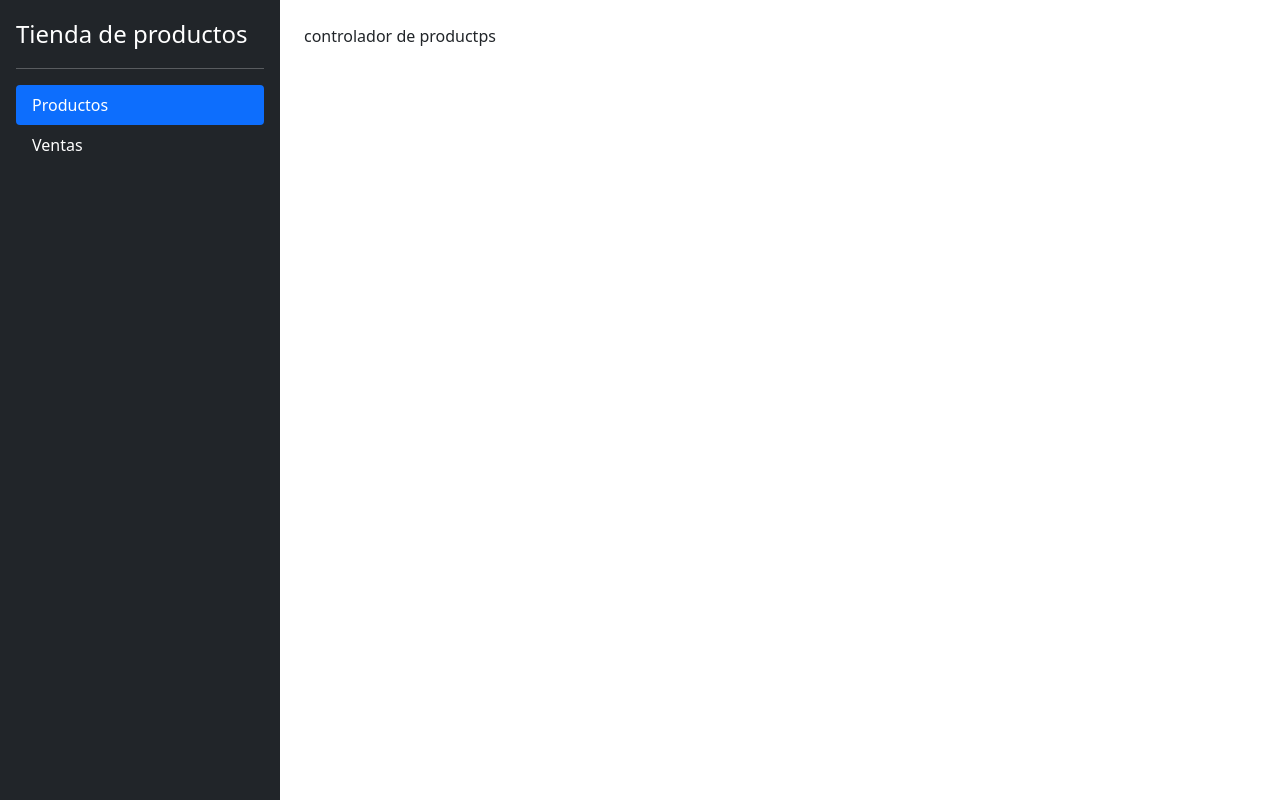
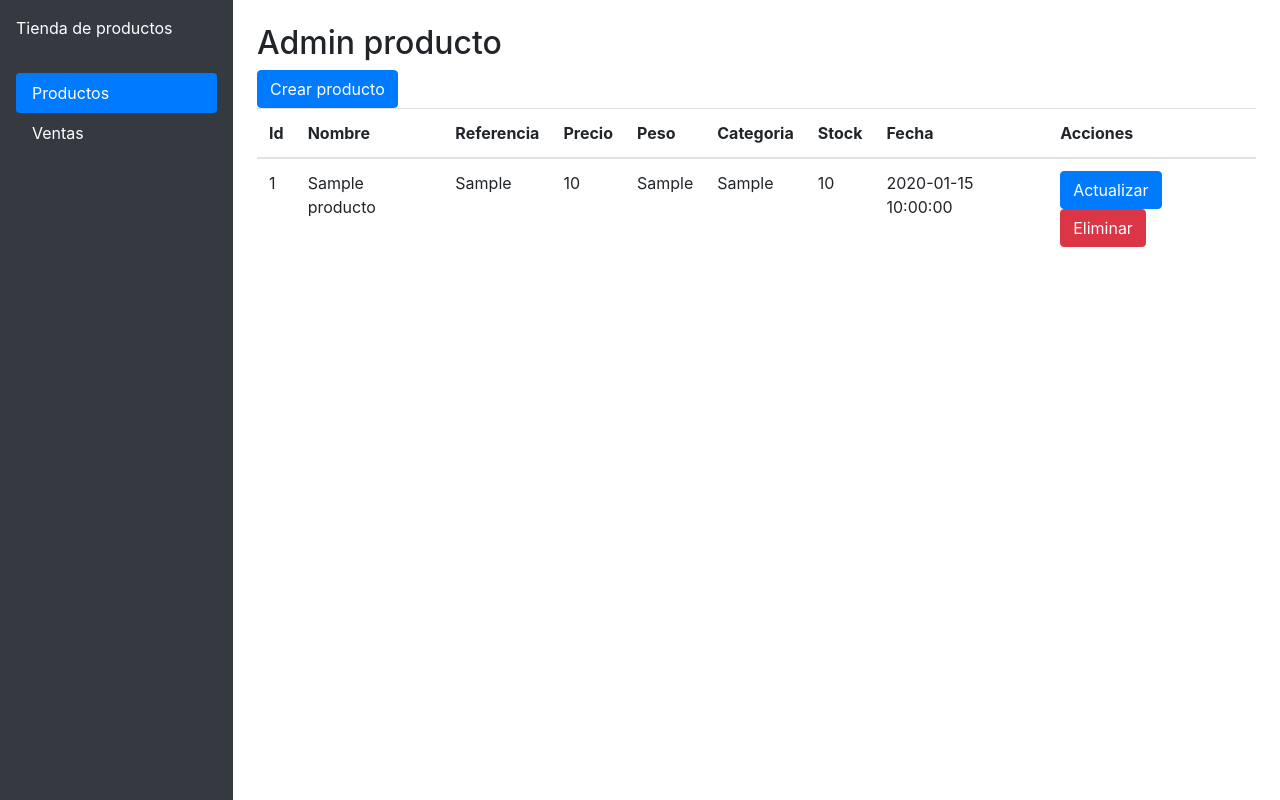
Before and after one commit to jhonnyrave/proyecto-inventario, a PHP site: page /inventarios/ in a window 1280 px wide. Run offline with PHP 8.4, Linux system fonts and the light colour scheme; tables that the repository leaves empty or names only in its code hold one stand-in row (values such as "Sample post"); some libraries are stand-ins or nearby versions.

Commit message:
Modificacion de productos

```diff
--- a/controlador/ProductosControlador.php
+++ b/controlador/ProductosControlador.php
@@ -4,7 +4,9 @@ require_once "modelo/producto.php";
 class productosControlador
 {
     public function index(){
-        echo "controlador de productps";
+        $producto = new Producto();
+        $productos = $producto->listar();
+        require_once 'vistas/producto/gestion.php';
     }
 
     public function registro(){
@@ -12,7 +14,12 @@ class productosControlador
     }
 
     public function guardar(){
-       if(isset($_POST)){
+        $post = (isset($_POST['nombre']) && !empty($_POST['nombre'])) &&
+        (isset($_POST['referencia']) && !empty($_POST['referencia'])) &&
+        (isset($_POST['precio']) && !empty($_POST['precio'])) &&
+        (isset($_POST['peso']) && !empty($_POST['peso']));
+
+        if($post){
             $producto = new Producto();
             $producto->nombre = trim($_POST['nombre']);
             $producto->referencia = trim($_POST['referencia']);
@@ -24,18 +31,67 @@ class productosControlador
 
             $result = $producto->guardar();
             if($result){
-            $_SESSION['register'] = "completado";
                 echo "registro completado";
             }else{
-            $_SESSION['register'] = "fallido";
+                echo "Ha ocurrido un error";
             }
+            header("Location:" .base_url.'productos/index');
+        }else {
+        // Si en cambio, es false (falso), entonces volverá al formulario desde
+        // donde se envió la petición:
         header("Location:" .base_url.'productos/registro');
+        echo "registros vacios";
         }
     }
 
-    public function listar(){
+    public function eliminar(){
+        if(isset($_GET['id'])) {
+            $id=$_GET['id'];
             $producto = new Producto();
-        $productos = $producto->listar();
-        require_once 'vistas/producto/gestion.php';
+            $eliminar=$producto->eliminar($id);
+            if($eliminar){
+                $_SESSION['eliminar']="completado";
+            }else{
+                $_SESSION['eliminar']="error";
+            }
+        }else{
+            $_SESSION['eliminar']="error";
+        }
+        header("Location:".base_url);
+    }
+
+    public function actualizar(){
+        $id=$_GET['id'];
+        $producto = new Producto();
+        $productos = $producto->listar_id($id);
+        $actual = true;
+        require_once 'vistas/producto/registro.php';
+    }
+    public function modificar(){
+        $id=$_GET['id'];
+        $post = (isset($_POST['nombre']) && !empty($_POST['nombre'])) &&
+        (isset($_POST['referencia']) && !empty($_POST['referencia'])) &&
+        (isset($_POST['precio']) && !empty($_POST['precio'])) &&
+        (isset($_POST['peso']) && !empty($_POST['peso']));
+
+        if($post){
+            $producto = new Producto();
+            $producto->id = $id;
+            $producto->nombre = trim($_POST['nombre']);
+            $producto->referencia = trim($_POST['referencia']);
+            $producto->precio = intval($_POST['precio']);
+            $producto->peso = $_POST['peso'];
+            $producto->categoria = $_POST['categoria'];
+            $producto->stock = $_POST['stock'];
+            $producto->fecha = $_POST['fecha'];
+
+            $modificar = $producto->actualizar();
+            if($modificar){
+                $_SESSION['modificar']="completado";
+            }else{
+                $_SESSION['modificar']="error";
             }
         }
+        header("Location:".base_url);
+    }
+}
--- a/index_maquetacion.php
+++ b/index_maquetacion.php
@@ -6,7 +6,7 @@
         <meta name="viewport" content="width=device-width, initial-scale=1.0">
         <title>Inventarios</title>
         <link rel="stylesheet" href="assets/css/styles.css"/>
-        <link href="https://cdn.jsdelivr.net/npm/bootstrap@5.0.2/dist/css/bootstrap.min.css" rel="stylesheet" integrity="sha384-EVSTQN3/azprG1Anm3QDgpJLIm9Nao0Yz1ztcQTwFspd3yD65VohhpuuCOmLASjC" crossorigin="anonymous">
+        <link rel="stylesheet" href="https://cdn.jsdelivr.net/npm/bootstrap@4.6.2/dist/css/bootstrap.min.css" integrity="sha384-xOolHFLEh07PJGoPkLv1IbcEPTNtaed2xpHsD9ESMhqIYd0nLMwNLD69Npy4HI+N" crossorigin="anonymous">
     </head>
     <body>
         <main class="d-flex">
@@ -36,8 +36,8 @@
                     </div>
                 </div>
             </div>
-            <script src="https://cdn.jsdelivr.net/npm/@popperjs/core@2.9.2/dist/umd/popper.min.js" integrity="sha384-IQsoLXl5PILFhosVNubq5LC7Qb9DXgDA9i+tQ8Zj3iwWAwPtgFTxbJ8NT4GN1R8p" crossorigin="anonymous"></script>
-            <script src="https://cdn.jsdelivr.net/npm/bootstrap@5.0.2/dist/js/bootstrap.min.js" integrity="sha384-cVKIPhGWiC2Al4u+LWgxfKTRIcfu0JTxR+EQDz/bgldoEyl4H0zUF0QKbrJ0EcQF" crossorigin="anonymous"></script>
+            <script src="https://cdn.jsdelivr.net/npm/jquery@3.5.1/dist/jquery.slim.min.js" integrity="sha384-DfXdz2htPH0lsSSs5nCTpuj/zy4C+OGpamoFVy38MVBnE+IbbVYUew+OrCXaRkfj" crossorigin="anonymous"></script>
+            <script src="https://cdn.jsdelivr.net/npm/bootstrap@4.6.2/dist/js/bootstrap.bundle.min.js" integrity="sha384-Fy6S3B9q64WdZWQUiU+q4/2Lc9npb8tCaSX9FK7E8HnRr0Jz8D6OP9dO5Vg3Q9ct" crossorigin="anonymous"></script>
         </main>
     </body>
 </html>
--- a/modelo/producto.php
+++ b/modelo/producto.php
@@ -2,6 +2,7 @@
 
 class Producto
 {
+    public $id;
     public $nombre;
     public $referencia;
     public $precio;
@@ -12,24 +13,56 @@ class Producto
     private $db;
 
     public function __construct(){
-        $this->db = Database::conectar();
+        $this->db=Database::conectar();
     }
 
     public function guardar(){
-        $sql = "INSERT INTO productos VALUES ('','$this->nombre','$this->referencia',
+        $sql="INSERT INTO productos VALUES ('','$this->nombre','$this->referencia',
         $this->precio,$this->peso,'$this->categoria',$this->stock,'$this->fecha')";
-        $save = $this->db->query($sql);
+        $ejecuta_query=$this->db->query($sql);
 
-        $result = false;
-        if($save){
-            $result = true;
+        $resultado=false;
+        if($ejecuta_query){
+            $resultado=true;
         }
-        return $result;
+        return $resultado;
     }
 
     public function listar(){
-        $sql = "SELECT * FROM productos order by id";
-        $productos = $this->db->query($sql);
-        return $productos;
+        $sql="SELECT * FROM productos order by id";
+        $ejecuta_query=$this->db->query($sql);
+        return $ejecuta_query;
+    }
+
+    public function listar_id($id){
+        $sql="SELECT * FROM productos WHERE id='$id'";
+        $ejecuta_query=$this->db->query($sql);
+        return $ejecuta_query;
+    }
+
+    public function eliminar($id){
+        $sql="DELETE FROM productos WHERE id='$id'";
+        $ejecuta_query=$this->db->query($sql);
+        return $ejecuta_query;
+
+        $resultado=false;
+        if($ejecuta_query){
+            $resultado=true;
+        }
+        return $resultado;
+    }
+
+    public function actualizar(){
+        $sql="UPDATE productos SET nombre='$this->nombre', referencia='$this->referencia',
+        precio=$this->precio, peso=$this->peso, categoria='$this->categoria',
+        stock=$this->stock, fecha_creacion='$this->fecha' WHERE id='$this->id'";
+        $ejecuta_query=$this->db->query($sql);
+        return $ejecuta_query;
+
+        $resultado=false;
+        if($ejecuta_query){
+            $resultado=true;
+        }
+        return $resultado;
     }
 }
--- a/vistas/plantilla/footer.php
+++ b/vistas/plantilla/footer.php
@@ -1,6 +1,6 @@
                 </div>
             </main>
-            <script src="https://cdn.jsdelivr.net/npm/@popperjs/core@2.9.2/dist/umd/popper.min.js" integrity="sha384-IQsoLXl5PILFhosVNubq5LC7Qb9DXgDA9i+tQ8Zj3iwWAwPtgFTxbJ8NT4GN1R8p" crossorigin="anonymous"></script>
-            <script src="https://cdn.jsdelivr.net/npm/bootstrap@5.0.2/dist/js/bootstrap.min.js" integrity="sha384-cVKIPhGWiC2Al4u+LWgxfKTRIcfu0JTxR+EQDz/bgldoEyl4H0zUF0QKbrJ0EcQF" crossorigin="anonymous"></script>
+            <script src="https://cdn.jsdelivr.net/npm/jquery@3.5.1/dist/jquery.slim.min.js" integrity="sha384-DfXdz2htPH0lsSSs5nCTpuj/zy4C+OGpamoFVy38MVBnE+IbbVYUew+OrCXaRkfj" crossorigin="anonymous"></script>
+<script src="https://cdn.jsdelivr.net/npm/bootstrap@4.6.2/dist/js/bootstrap.bundle.min.js" integrity="sha384-Fy6S3B9q64WdZWQUiU+q4/2Lc9npb8tCaSX9FK7E8HnRr0Jz8D6OP9dO5Vg3Q9ct" crossorigin="anonymous"></script>
     </body>
 </html>
--- a/vistas/plantilla/sidebar.php
+++ b/vistas/plantilla/sidebar.php
@@ -5,12 +5,12 @@
         <meta http-equiv="X-UA-Compatible" content="IE=edge">
         <meta name="viewport" content="width=device-width, initial-scale=1.0">
         <title>Inventarios</title>
-        <link href="https://cdn.jsdelivr.net/npm/bootstrap@5.0.2/dist/css/bootstrap.min.css" rel="stylesheet" integrity="sha384-EVSTQN3/azprG1Anm3QDgpJLIm9Nao0Yz1ztcQTwFspd3yD65VohhpuuCOmLASjC" crossorigin="anonymous">
+        <link rel="stylesheet" href="https://cdn.jsdelivr.net/npm/bootstrap@4.6.2/dist/css/bootstrap.min.css" integrity="sha384-xOolHFLEh07PJGoPkLv1IbcEPTNtaed2xpHsD9ESMhqIYd0nLMwNLD69Npy4HI+N" crossorigin="anonymous">
     </head>
     <body class="d-flex">
-        <main class="d-flex">
+        <main class="d-flex w-100">
             <!-- Menu lateral -->
-            <div class="d-flex flex-column flex-shrink-0 p-3 text-white bg-dark" style="width: 280px; height:100vh">
+            <div class="d-flex flex-column p-3 text-white bg-dark" style="width: 280px; height:100vh">
                 <a href="/" class="d-flex align-items-center mb-3 mb-md-0 me-md-auto text-white text-decoration-none">
                     <span class="fs-4">Tienda de productos</span>
                 </a>
@@ -29,4 +29,4 @@
                 </ul>
             </div>
             <!-- Contenido -->
-            <div id="content" class="p-4">
+            <div id="content" class="container p-4">
--- a/vistas/producto/gestion.php
+++ b/vistas/producto/gestion.php
@@ -1,7 +1,7 @@
 <h2>Admin producto</h2>
 
-<a href="<?=base_url?>productos/registro" class="btn btn-primary">
-crear producto</a>
+<a href="<?=base_url?>productos/registro" class="btn btn-primary mb- 2">
+Crear producto</a>
 
 <table class="table">
     <thead>
@@ -14,6 +14,7 @@ crear producto</a>
             <th>Categoria</th>
             <th>Stock</th>
             <th>Fecha</th>
+            <th>Acciones</th>
         </tr>
     </thead>
     <tbody>
@@ -27,12 +28,11 @@ crear producto</a>
             <td><?=$pro->categoria;?></td>
             <td><?=$pro->stock;?></td>
             <td><?=$pro->fecha_creacion;?></td>
+            <td>
+            <a class="btn btn-primary" href="<?=base_url?>productos/actualizar&id=<?=$pro->id;?>">Actualizar</a>
+                <a class="btn btn-danger" href="<?=base_url?>productos/eliminar&id=<?=$pro->id;?>">Eliminar</a></td>
         </tr>
-        <tr>
-            <td scope="row"></td>
-            <td></td>
-            <td></td>
-        </tr>
+
         <?php endwhile;?>
     </tbody>
 </table>
```
Also changed, not shown: vistas/producto/registro.php (+41 -22 lines), modelo/venta.php (added), vistas/venta/gestion.php (added). Lines whose indentation alone changed are shown as unchanged.
